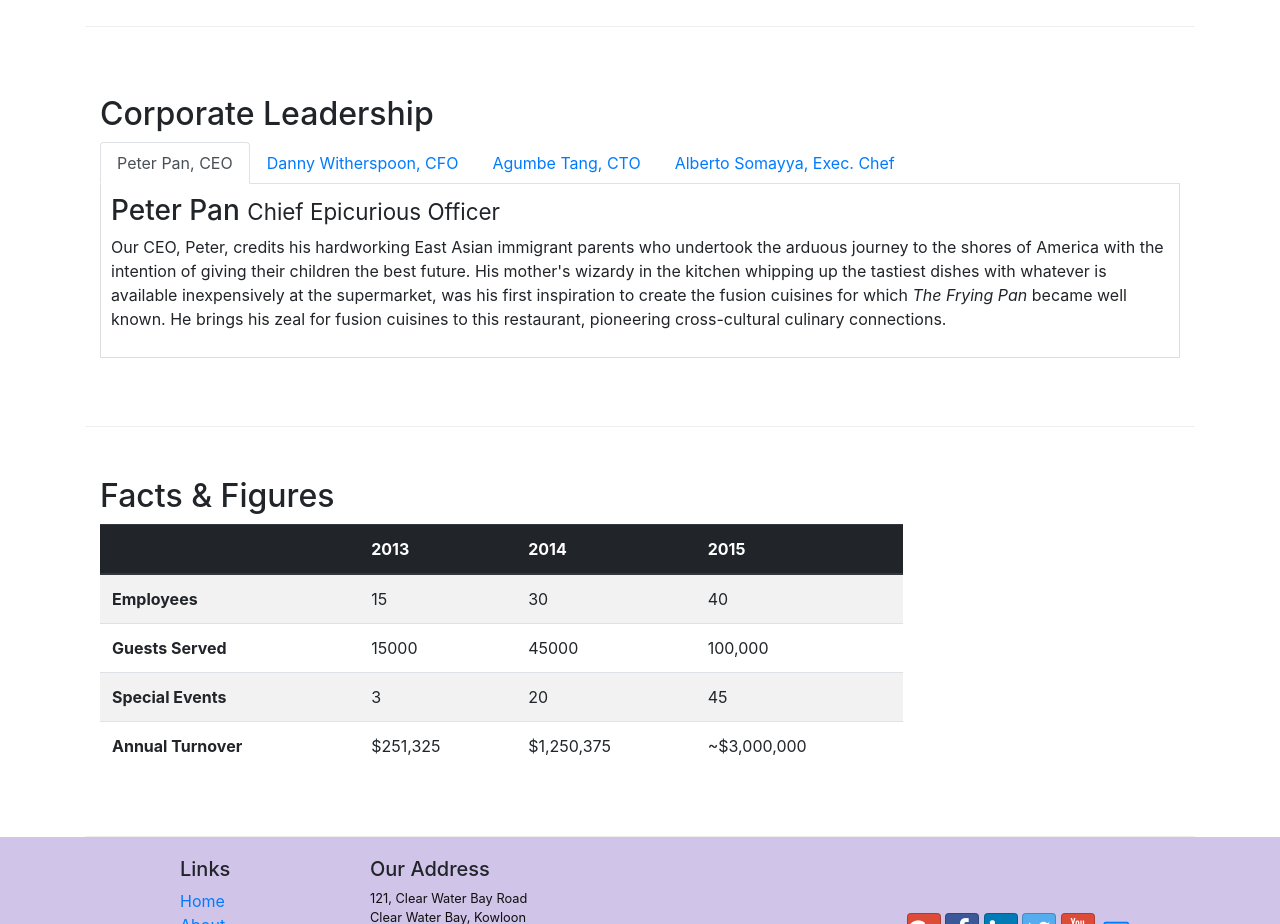
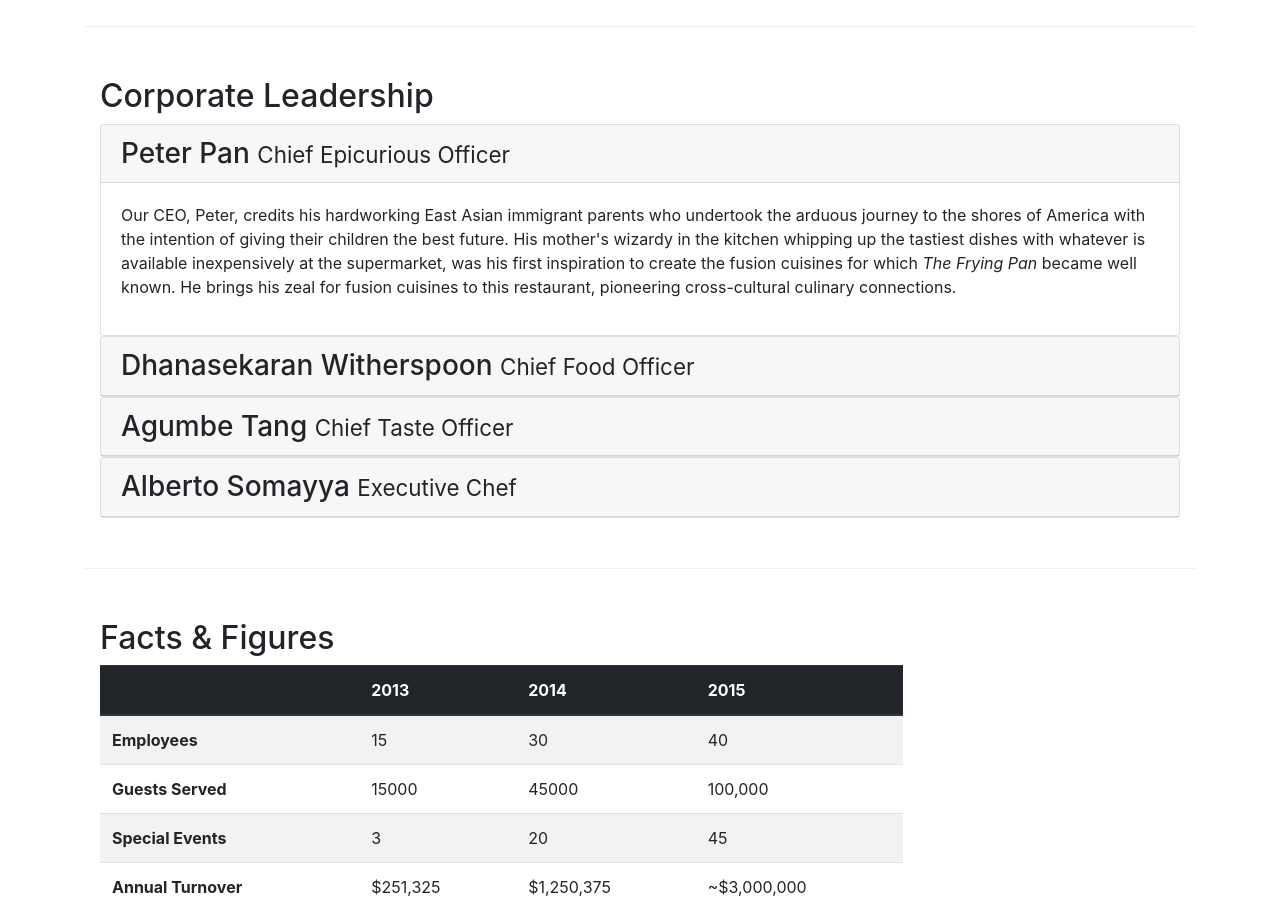
Before and after one commit to zohaib166/bootstrap-test, a website: page aboutus.html in a window 1280 px wide. Shown: the part 940-1864 px from the top of the page. Drawn offline with nearby package versions, Linux system fonts and the light colour scheme.

Commit message:
accordion

```diff
--- a/aboutus.html
+++ b/aboutus.html
@@ -99,41 +99,67 @@
         <div class="row align-items-center row-content">
             <div class="col-12">
                 <h2>Corporate Leadership</h2>
-                <ul class="nav nav-tabs">
-                    <li class="nav-item">
-                        <a href="#peter" class="nav-link active" role="tab" data-toggle="tab">Peter Pan, CEO</a>
-                    </li>
-                    <li class="nav-item">
-                        <a class="nav-link" href="#danny" role="tab"
-                        data-toggle="tab">Danny Witherspoon, CFO</a>
-                    </li>
-                    <li class="nav-item">
-                        <a class="nav-link" href="#agumbe"role="tab"
-                        data-toggle="tab">Agumbe Tang, CTO</a>
-                    </li>
-                    <li class="nav-item">
-                        <a class="nav-link" href="#alberto" role="tab"
-                        data-toggle="tab">Alberto Somayya, Exec. Chef</a>
-                    </li>
-                </ul>
-                <div class="tab-content">
-                    <div role="tabpanel" class="tab-pane fade show active" id="peter">
-                        <h3>Peter Pan <small>Chief Epicurious Officer</small></h3>
-                    <p class="d-none d-sm-block">Our CEO, Peter, credits his hardworking East Asian immigrant parents who undertook the arduous journey to the shores of America with the intention of giving their children the best future. His mother's wizardy in the kitchen whipping up the tastiest dishes with whatever is available inexpensively at the supermarket, was his first inspiration to create the fusion cuisines for which <em>The Frying Pan</em> became well known. He brings his zeal for fusion cuisines to this restaurant, pioneering cross-cultural culinary connections.</p>
+
+                <div id="accordion">
+                <div class="card">
+                    <div class="card-header" role="tab" id="peterhead">
+                        <h3 class="mb-0">
+                            <a data-toggle="collapse" data-target="#peter">
+                            Peter Pan <small>Chief Epicurious Officer</small>
+                            </a>
+                        </h3>
                     </div>
-                    <div role="tabpanel" class="tab-pane fade show" id="danny">
+                    <div class="collapse show" id="peter" data-parent="#accordion">
+                        <div class="card-body">
+                            <p class="d-none d-sm-block">Our CEO, Peter, credits his hardworking East Asian immigrant parents who undertook the arduous journey to the shores of America with the intention of giving their children the best future. His mother's wizardy in the kitchen whipping up the tastiest dishes with whatever is available inexpensively at the supermarket, was his first inspiration to create the fusion cuisines for which <em>The Frying Pan</em> became well known. He brings his zeal for fusion cuisines to this restaurant, pioneering cross-cultural culinary connections.</p>
+                        </div>
+                    </div>
+                </div>
+                <div class="card">
+                    <div class="card-header" role="tab" id="dannyhead">
+                        <h3 class="mb-0">
+                            <a data-toggle="collapse" data-target="#danny">
+                                Dhanasekaran Witherspoon <small>Chief Food Officer</small>
+                            </a>
+                        </h3>
+                    </div>
+                    <div class="collapse" id="danny" data-parent="#accordion">
+                        <div class="card-body">
+                            <p class="d-none d-sm-block">Our CFO, Danny, as he is affectionately referred to by his colleagues, comes from a long established family tradition in farming and produce. His experiences growing up on a farm in the Australian outback gave him great appreciation for varieties of food sources. As he puts it in his own words, <em>Everything that runs, wins, and everything that stays, pays!</em></p>
+                        </div>
+                    </div>
+                </div>
 
-                    <h3>Dhanasekaran Witherspoon <small>Chief Food Officer</small></h3>
-                    <p class="d-none d-sm-block">Our CFO, Danny, as he is affectionately referred to by his colleagues, comes from a long established family tradition in farming and produce. His experiences growing up on a farm in the Australian outback gave him great appreciation for varieties of food sources. As he puts it in his own words, <em>Everything that runs, wins, and everything that stays, pays!</em></p>
+                <div class="card">
+                    <div class="card-header" role="tab" id="agumbehead">
+                        <h3 class="mb-0">
+                            <a data-toggle="collapse" data-target="#agumbe">
+                                Agumbe Tang <small>Chief Taste Officer</small>
+                            </a>
+                        </h3>
+                    </div>
+                    <div class="collapse" id="agumbe" data-parent="#accordion">
+                        <div class="card-body">
+                            <p class="d-none d-sm-block">Blessed with the most discerning gustatory sense, Agumbe, our CTO, personally ensures that every dish that we serve meets his exacting tastes. Our chefs dread the tongue lashing that ensues if their dish does not meet his exacting standards. He lives by his motto, <em>You click only if you survive my lick.</em></p>
                         </div>
-                        <div role="tabpanel" class="tab-pane fade show" id="agumbe">
-                    <h3>Agumbe Tang <small>Chief Taste Officer</small></h3>
-                    <p class="d-none d-sm-block">Blessed with the most discerning gustatory sense, Agumbe, our CTO, personally ensures that every dish that we serve meets his exacting tastes. Our chefs dread the tongue lashing that ensues if their dish does not meet his exacting standards. He lives by his motto, <em>You click only if you survive my lick.</em></p>
+                    </div>
                 </div>
-                <div role="tabpanel" class="tab-pane fade show" id="alberto">
-                    <h3>Alberto Somayya <small>Executive Chef</small></h3>
-                    <p class="d-none d-sm-block">Award winning three-star Michelin chef with wide International experience having worked closely with whos-who in the culinary world, he specializes in creating mouthwatering Indo-Italian fusion experiences. He says, <em>Put together the cuisines from the two craziest cultures, and you get a winning hit! Amma Mia!</em></p>
-            </div>
+
+                <div class="card">
+                    <div class="card-header" role="tab" id="albertohead">
+                        <h3 class="mb-0">
+                            <a data-toggle="collapse" data-target="#alberto">
+                                Alberto Somayya <small>Executive Chef</small>
+                            </a>
+                        </h3>
+                    </div>
+                    <div class="collapse" id="alberto" data-parent="#accordion">
+                        <div class="card-body">
+                            <p class="d-none d-sm-block">Award winning three-star Michelin chef with wide International experience having worked closely with whos-who in the culinary world, he specializes in creating mouthwatering Indo-Italian fusion experiences. He says, <em>Put together the cuisines from the two craziest cultures, and you get a winning hit! Amma Mia!</em></p>
+                        </div>
+                    </div>
+                </div>
+
                 </div>
             </div>
        </div>
```
